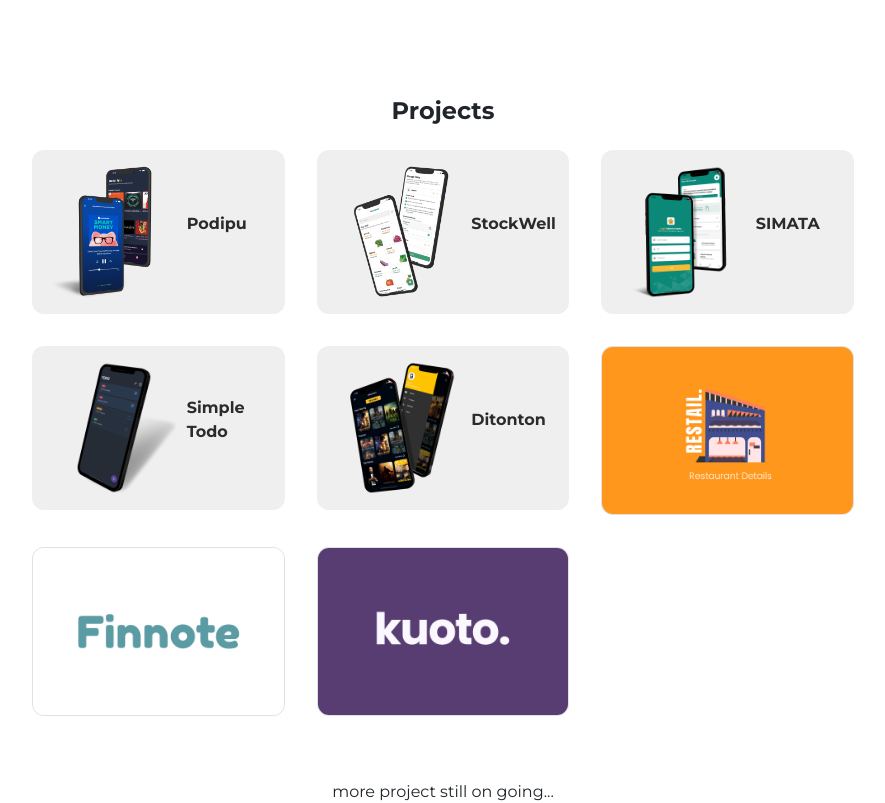
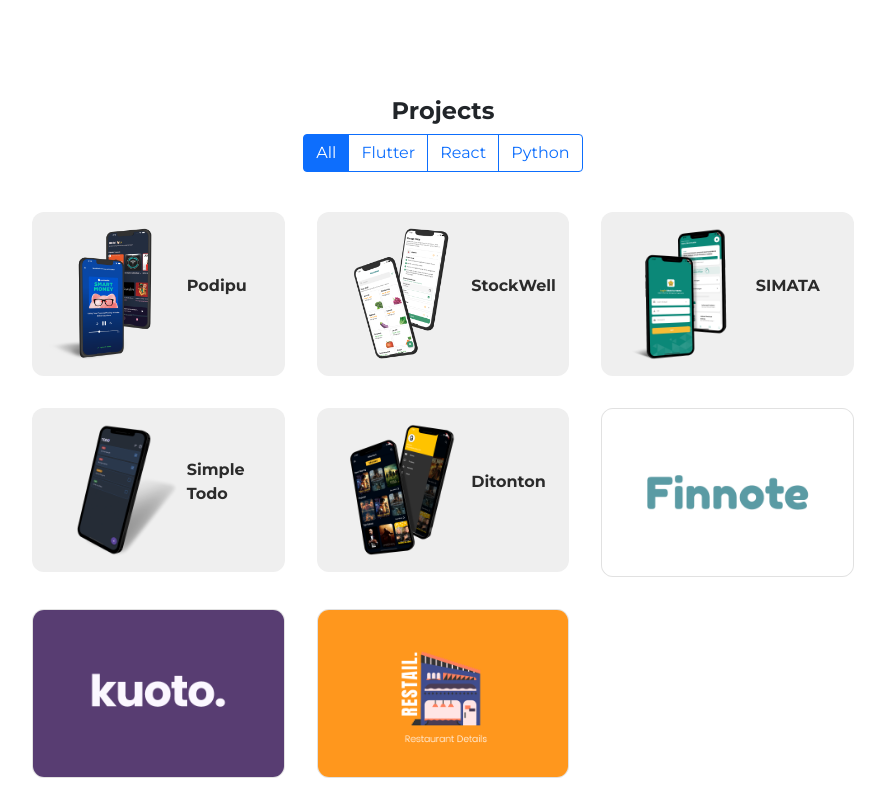
Before and after one commit to nafladiva/nafladiva.github.io, a React (Create React App) app: page / in a window 1280 px wide. Shown: the part 780-1583 px from the top of the page, without its empty margins (197-1082 px from the left). Built offline with nearby package versions, Linux system fonts and the light colour scheme.

Commit message:
feat: add tab section in filter in project section

```diff
--- a/src/data/ProjectData.js
+++ b/src/data/ProjectData.js
@@ -3,79 +3,92 @@ const projects = [
         id: 'podipu',
         name: 'Podipu',
         description: 'A Podcast Mobile App, where you can listen to a variety of the best podcasts, explore podcasts by genres, save podcasts you want to listen to later, and much more!. Podipu was built with Flutter, Bloc, Hive and powered by ListenNotes API for all podcast data.',
-        url: 'https://github.com/nafladiva/podipu'
+        url: 'https://github.com/nafladiva/podipu',
+        category: 'Flutter'
     },
     {
         id: 'stockwell',
         name: 'StockWell',
         description: 'StockWell is a mobile application that helps you properly store your foods step-by-step. Powered by Gemini AI, StockWell easily detects your food from images and then will generate all storage steps for each of your foods. StockWell will also remind you about your food\'s shelf life through notifications. So, no more food waste, save your money, and enjoy fresher foods.',
-        url: 'https://youtu.be/BwnXEvk9EVo'
+        url: 'https://youtu.be/BwnXEvk9EVo',
+        category: 'Flutter'
     },
     {
         id: 'simata',
         name: 'SIMATA',
         description: 'SIMATA is a thesis management app for Fakultas MIPA, Universitas Syiah Kuala. This app is adapted from its website, and develop using refactoring method. This mobile app could only be used by lecturers and students in FMIPA USK.',
-        url: 'https://youtu.be/fE7p2KKabT4'
+        url: 'https://youtu.be/fE7p2KKabT4',
+        category: 'Flutter'
     },
     {
         id: 'todo',
         name: 'Simple Todo',
         description: 'Clean and simple todo app for helping people more focus on their todos. User can manage their todos easily, and set priority. This todo app is made using Flutter and local storage.',
-        url: 'https://play.google.com/store/apps/details?id=com.nafladiva.todo'
+        url: 'https://play.google.com/store/apps/details?id=com.nafladiva.todo',
+        category: 'Flutter'
     },
     {
         id: 'ditonton',
         name: 'Ditonton',
         description: 'Ditonton is a mobile app that provide information about latest movies and tv series with TheMoviesDB\'s API. This app is made due to submission for Flutter expert class in Dicoding. With this submission, we, as developer, have to continue the existing project for adding up more features. This project also simulates how a new developer get into a project that already been developed before, like how to adapted to the code, to follow the project flows, etc.',
-        url: 'https://github.com/nafladiva/ditonton-dicoding-MFDE'
+        url: 'https://github.com/nafladiva/ditonton-dicoding-MFDE',
+        category: 'Flutter'
     },
     {
         id: 'sirema',
         name: 'SIREMA (Sistem Reservasi Asrama)',
         description: 'SIREMA (Sistem Reservasi Asrama) is a website for managing hostel reservation in Puslatbang KHAN LAN RI. This web also contains function for reserving facility rooms, such as theater room, classroom, etc. This project was made for KKP (Kuliah Kerja Praktek) in my college.',
-        url: '#'
+        url: '#',
+        category: 'Python'
     },
     {
         id: 'neumize',
         name: 'Neumize',
         description: 'Neumize is a webtool for making picture in a neumorphism style, by just upload your image, edit and it\'s ready to be publish. This website was made by using Bootstrap and Flask.',
-        url: 'http://www.neumize.com'
+        url: 'http://www.neumize.com',
+        category: 'Python'
     },
     {
         id: 'finnote',
         name: 'Finnote',
         description: 'Finnote is a website for managing your money, such as record all your income and expenses and input all your dependent cost that you have to pay, then display it in a visual data so that you could see how your financial condition. This website is made for Re-Cloud Challenge Indonesia 2021 that held by Alibaba Cloud Indonesia, and it was made by using Bootstrap and Django.',
-        url: 'https://github.com/nafladiva/finnote/'
+        url: 'https://github.com/nafladiva/finnote/',
+        category: 'Python'
     },
     {
         id: 'kuoto',
         name: 'Kuoto',
         description: 'Kuoto is a website for generating random quotes from Public API. This website is made for completing the course in Dicoding Indonesia (Belajar Fundamental Front-End Web Development). Kuoto was made by using ES6, Web Component, and Build Tools as taught in the course.',
-        url: '#'
+        url: '#',
+        category: 'React'
     },
     {
         id: 'muvila',
         name: 'Muvila',
         description: 'Muvila is a simple app that provide information about movies. This app also has feature for randomize movie that could be a choice for you to watch, if you are confused about choosing. Muvila is built by using Flutter.',
-        url: 'https://github.com/nafladiva/movielist-flutter'
+        url: 'https://github.com/nafladiva/movielist-flutter',
+        category: 'Flutter'
     },
     {
         id: 'airbud',
         name: 'Airbud',
         description: 'Airbud is a website where we can see the level of quality of air in certain areas/city. This website is built by using Django.',
-        url: 'https://github.com/nafladiva/Airbud'
+        url: 'https://github.com/nafladiva/Airbud',
+        category: 'Python'
     },
     {
         id: 'cocheck',
         name: 'Co-Check',
         description: 'Co-Check is a simple android app which has a feature in the form of checking their condition based on the symptoms that the user has, so that they know what to do next. This Co-Check application also has a feature to inform the latest total cases regarding Covid-19, that obtained from public API. This app is built by using Java.',
-        url: 'https://github.com/nafladiva/co-check'
+        url: 'https://github.com/nafladiva/co-check',
+        category: 'Android'
     },
     {
         id: 'restail',
         name: 'Restail',
         description: 'Restail is a Mobile app that provide information about restaurant, and using Dicoding\'s API from retrieving data. In this project, I learned how to use state management using provider, local storage, custom widget, animation, testing and many more. This app is made using Flutter.',
-        url: 'https://github.com/nafladiva/restaurant-app-flutter'
+        url: 'https://github.com/nafladiva/restaurant-app-flutter',
+        category: 'Flutter'
     }
 ]
 
--- a/src/ui/sections/ProjectSection.jsx
+++ b/src/ui/sections/ProjectSection.jsx
@@ -1,5 +1,6 @@
-import React from 'react'
+import React, { useState } from 'react'
 import ProjectBox from '../components/ProjectBox'
+import projects from '../../data/ProjectData'
 import podipu from '../../images/projects/podipu.png';
 import stockwell from '../../images/projects/stockwell.png';
 import simata from '../../images/projects/simata.png'
@@ -9,28 +10,70 @@ import finnote from '../../images/finnote.png'
 import kuoto from '../../images/kuoto.png'
 import restail from '../../images/restail.png'
 
+const projectImages = {
+    podipu,
+    stockwell,
+    simata,
+    todo,
+    ditonton,
+    finnote,
+    kuoto,
+    restail
+}
+
+const mockUpProjects = {
+    finnote,
+    kuoto,
+    restail
+}
+
 function ProjectSection() {
+    const [activeTab, setActiveTab] = useState('All')
+
+    const categories = ['All', 'Flutter', 'React', 'Python']
+
+    const filteredProjects = activeTab === 'All'
+        ? projects.filter(project => projectImages[project.id])
+        : projects.filter(project => project.category === activeTab && projectImages[project.id])
+
     return (
         <div className="mt-5 col-12 col-md-8 container about-container" id='projectsect'>
             <h4 className='text-center'><b>Projects</b></h4>
 
+            {/* Tab Navigation */}
+            <div className="d-flex justify-content-center mb-4">
+                <div className="btn-group" role="group">
+                    {categories.map(category => (
+                        <button
+                            key={category}
+                            type="button"
+                            className={`btn ${activeTab === category ? 'btn-primary' : 'btn-outline-primary'}`}
+                            onClick={() => setActiveTab(category)}
+                        >
+                            {category}
+                        </button>
+                    ))}
+                </div>
+            </div>
+
             <div className='row'>
-                <ProjectBox name='Podipu' image={podipu} id='podipu' bgColor='ADC4CE' isMockup={true} />
-                <ProjectBox name='StockWell' image={stockwell} id='stockwell' bgColor='7EAA92' isMockup={true} />
-                <ProjectBox name='SIMATA' image={simata} id='simata' bgColor='7EAA92' isMockup={true} />
-                <ProjectBox name='Simple Todo' image={todo} id='todo' bgColor='ADC4CE' isMockup={true} />
-                <ProjectBox name='Ditonton' image={ditonton} id='ditonton' bgColor='FFD89C' isMockup={true} />
-                {/* <ProjectBox name='Neumize' image={neumize} url='http://www.neumize.com/' id='neumize' /> */}
-                <ProjectBox name='Restail' image={restail} url='https://github.com/nafladiva/restaurant-app-flutter' id='restail' />
-                <ProjectBox name='Finnote' image={finnote} url='http://47.254.194.52/' id='finnote' />
-                <ProjectBox name='Kuoto' image={kuoto} id='kuoto' />
-                {/* <ProjectBox name='Muvila' image={muvila} url='https://github.com/nafladiva/movielist-flutter' id='muvila' />
-                <ProjectBox name='Airbud' image={airbud} url='https://github.com/nafladiva/Airbud' id='airbud' />
-                <ProjectBox name='Co-Check' image={cocheck} url='https://github.com/nafladiva/co-check' id='cocheck' /> */}
+                {filteredProjects.map(project => (
+                    <ProjectBox
+                        key={project.id}
+                        name={project.name}
+                        image={projectImages[project.id]}
+                        id={project.id}
+                        bgColor={project.id === 'ditonton' ? 'FFD89C' : (project.category === 'Flutter' ? 'ADC4CE' : '7EAA92')}
+                        isMockup={!(project.id in mockUpProjects)}
+                        url={project.url}
+                    />
+                ))}
             </div>
 
             <div className="text-center">
-                <p className="mt-5 text-center">more project still on going...</p>
+                {activeTab === 'All' && (
+                    <p className="mt-5 text-center">more project still on going...</p>
+                )}
                 {/* <Button text='See more' tag='sec' to='' /> */}
             </div>
         </div>
```
